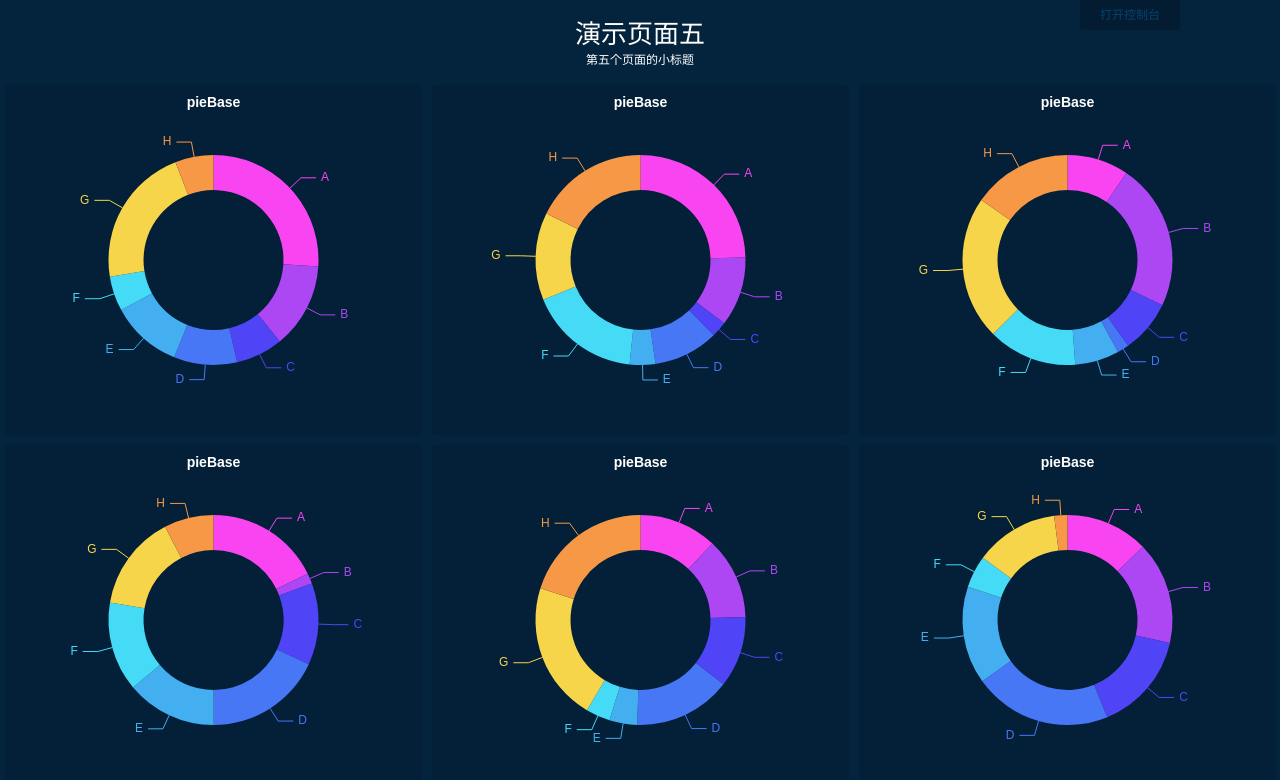
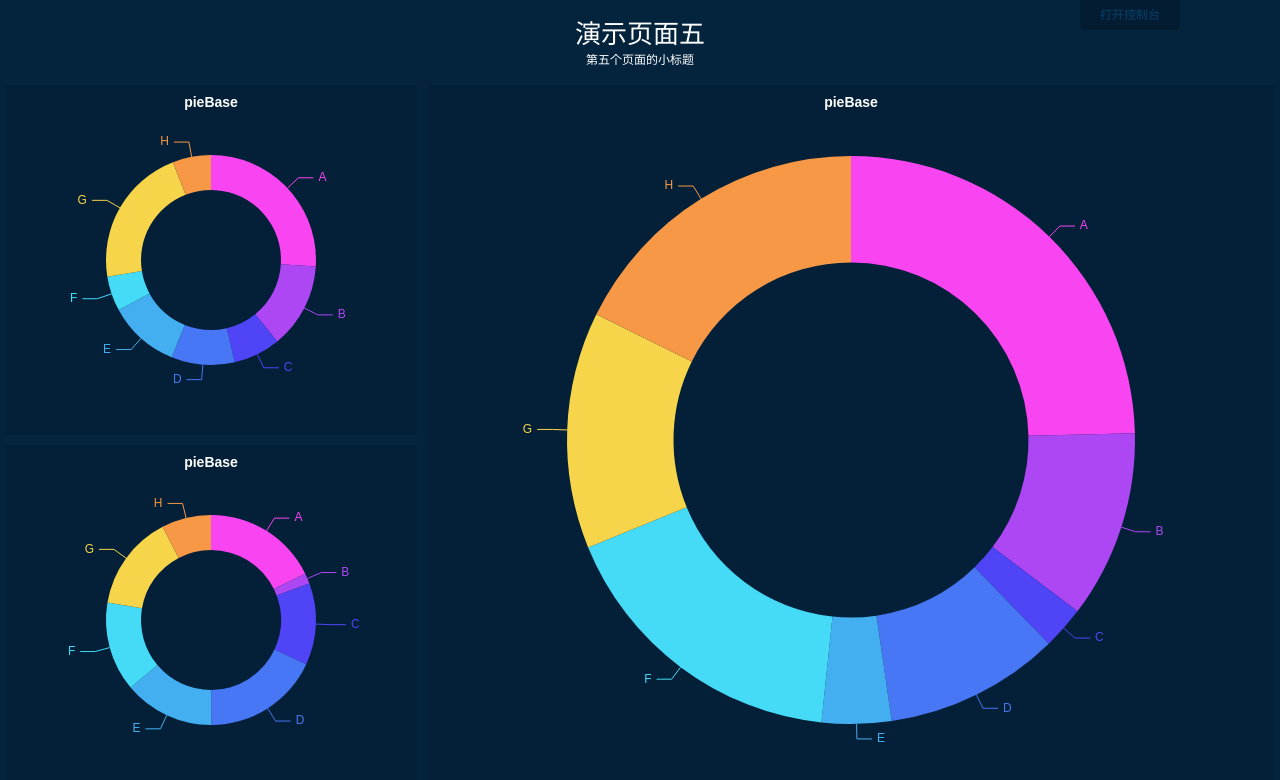
Before and after one commit to FairyEver/wdbc-data-display-system, a Vue app: page /#/screen/demo5 in a window 1280 px wide. Shown: the top 780 px of the page. Built offline with nearby package versions, Linux system fonts and the light colour scheme.

Commit message:
no message

```diff
--- a/src/components/Charts/Pie/Base/index.vue
+++ b/src/components/Charts/Pie/Base/index.vue
@@ -19,6 +19,8 @@ export default {
     ajaxData: {type: Object, required: false, default: () => ({})},
     // 发送请求的间隔
     interval: {type: Number, required: false, default: 10000},
+    // 半径
+    radius: {type: Array, required: false, default: () => ['40%', '60%']},
     // 颜色选项
     color: {type: Array, required: false, default: () => []}
   },
@@ -53,7 +55,7 @@ export default {
         series: [
           {
             type: 'pie',
-            radius: ['40%', '60%'],
+            radius: this.radius,
             avoidLabelOverlap: false,
             data: []
           }
--- a/src/page/screen/demo5/index.vue
+++ b/src/page/screen/demo5/index.vue
@@ -6,7 +6,7 @@
     </div>
     <div class="flex-item grow flex-group row">
       <!-- col -->
-      <div class="flex-item grow flex-group col">
+      <div class="flex-item flex-group col" style="width: 33%;">
         <div ref="box-pie-base-1-g" class="flex-item grow hov" style="margin: 5px;">
           <ChartPieBase
             ref="box-pie-base-1-g-c"
@@ -31,34 +31,7 @@
             ref="box-pie-base-3-g-c"
             title-text="pieBase"
             :color="$color.group1"
-            @mounted="mountedChartNum++">
-          </ChartPieBase>
-        </div>
-        <div ref="box-pie-base-4-g" class="flex-item grow hov" style="margin: 5px;">
-          <ChartPieBase
-            ref="box-pie-base-4-g-c"
-            title-text="pieBase"
-            :color="$color.group1"
-            @mounted="mountedChartNum++">
-          </ChartPieBase>
-        </div>
-      </div>
-      <!-- col -->
-      <div class="flex-item grow flex-group col">
-        <div ref="box-pie-base-5-g" class="flex-item grow hov" style="margin: 5px;">
-          <ChartPieBase
-            ref="box-pie-base-5-g-c"
-            title-text="pieBase"
-            :color="$color.group1"
-            @mounted="mountedChartNum++">
-          </ChartPieBase>
-        </div>
-        <div ref="box-pie-base-6-g" class="flex-item grow hov" style="margin: 5px;">
-          <ChartPieBase
-            ref="box-pie-base-6-g-c"
-            title-text="pieBase"
-            :item-color="$color.pink"
-            :color="$color.group1"
+            :radius="['50%', '80%']"
             @mounted="mountedChartNum++">
           </ChartPieBase>
         </div>
```
